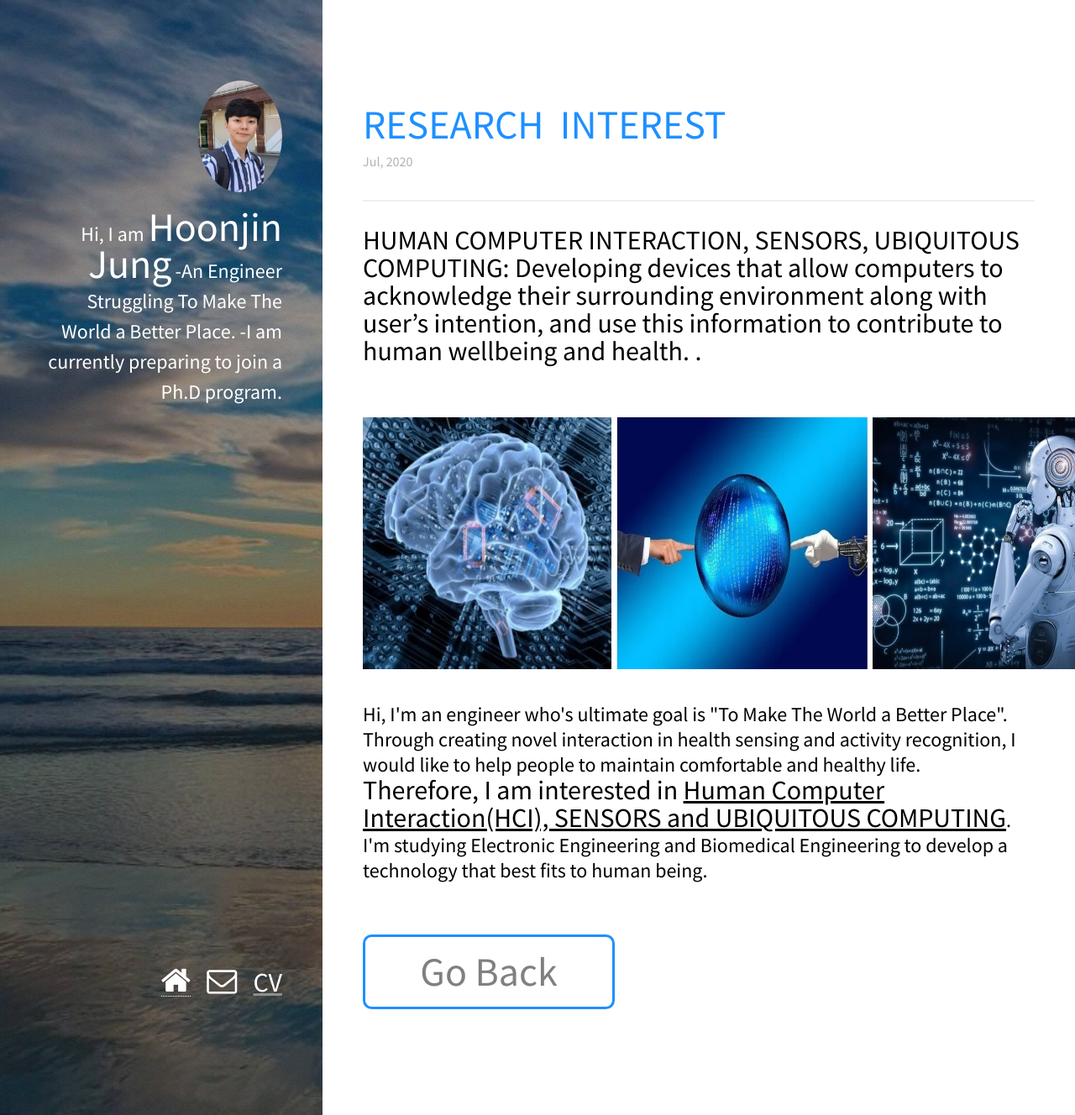
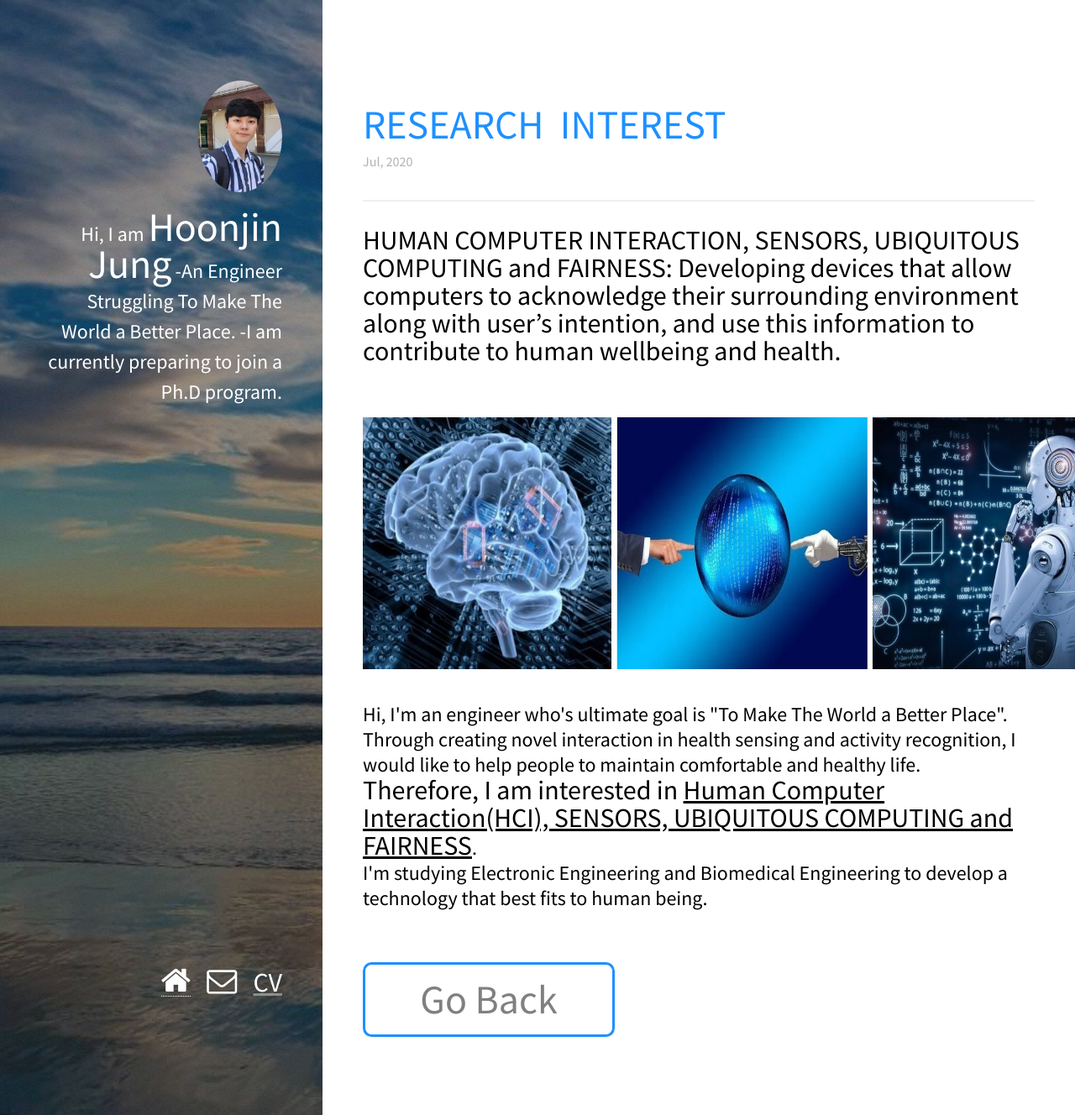
Before and after one commit to davidhoonjin/davidhoonjin.github.io, a Jekyll site: the page built from _posts/2020-07-19-Research Interest.markdown, in a window 1280 px wide and 1328 px high. Shown: the whole window at 84% size. Built offline with Jekyll 4.4.1, drawn with Linux system fonts in a browser that asks for light colours; nearby versions of some CDN libraries.

Commit message:
nth nth and nth and first commit

```diff
--- a/_posts/2020-07-19-Research Interest.markdown
+++ b/_posts/2020-07-19-Research Interest.markdown
@@ -3,10 +3,10 @@
 title: <font size="7em"> <font style="color:Dodgerblue;"> RESEARCH &nbsp;INTEREST </font></font>
 ---
 ---
-<font size="6em" style="color:black;">HUMAN COMPUTER INTERACTION, SENSORS, UBIQUITOUS COMPUTING: Developing devices that allow computers to acknowledge their surrounding environment along with user’s intention, and use this information to contribute to human wellbeing and health. .</font>
+<font size="6em" style="color:black;">HUMAN COMPUTER INTERACTION, SENSORS, UBIQUITOUS COMPUTING and FAIRNESS: Developing devices that allow computers to acknowledge their surrounding environment along with user’s intention, and use this information to contribute to human wellbeing and health. </font>
 <br>
 
 <img src="/images/fulls/10_1.jpg" class="image-img" width="900" height="300"> <br>
 <font size="5em" style="color:black;">Hi, I'm an engineer who's ultimate goal is "To Make The World a Better Place". Through creating novel interaction  in health sensing and activity recognition, I would like to help people to maintain comfortable and healthy life.<br>
-<font size="6em" style="color:black;">Therefore, I am interested in <u>Human Computer Interaction(HCI), SENSORS and UBIQUITOUS COMPUTING</u></font>.<br> I'm studying Electronic Engineering and Biomedical Engineering to develop a technology that best fits to human being.</font>
+<font size="6em" style="color:black;">Therefore, I am interested in <u>Human Computer Interaction(HCI), SENSORS, UBIQUITOUS COMPUTING and FAIRNESS</u></font>.<br> I'm studying Electronic Engineering and Biomedical Engineering to develop a technology that best fits to human being.</font>
 <br>
```
